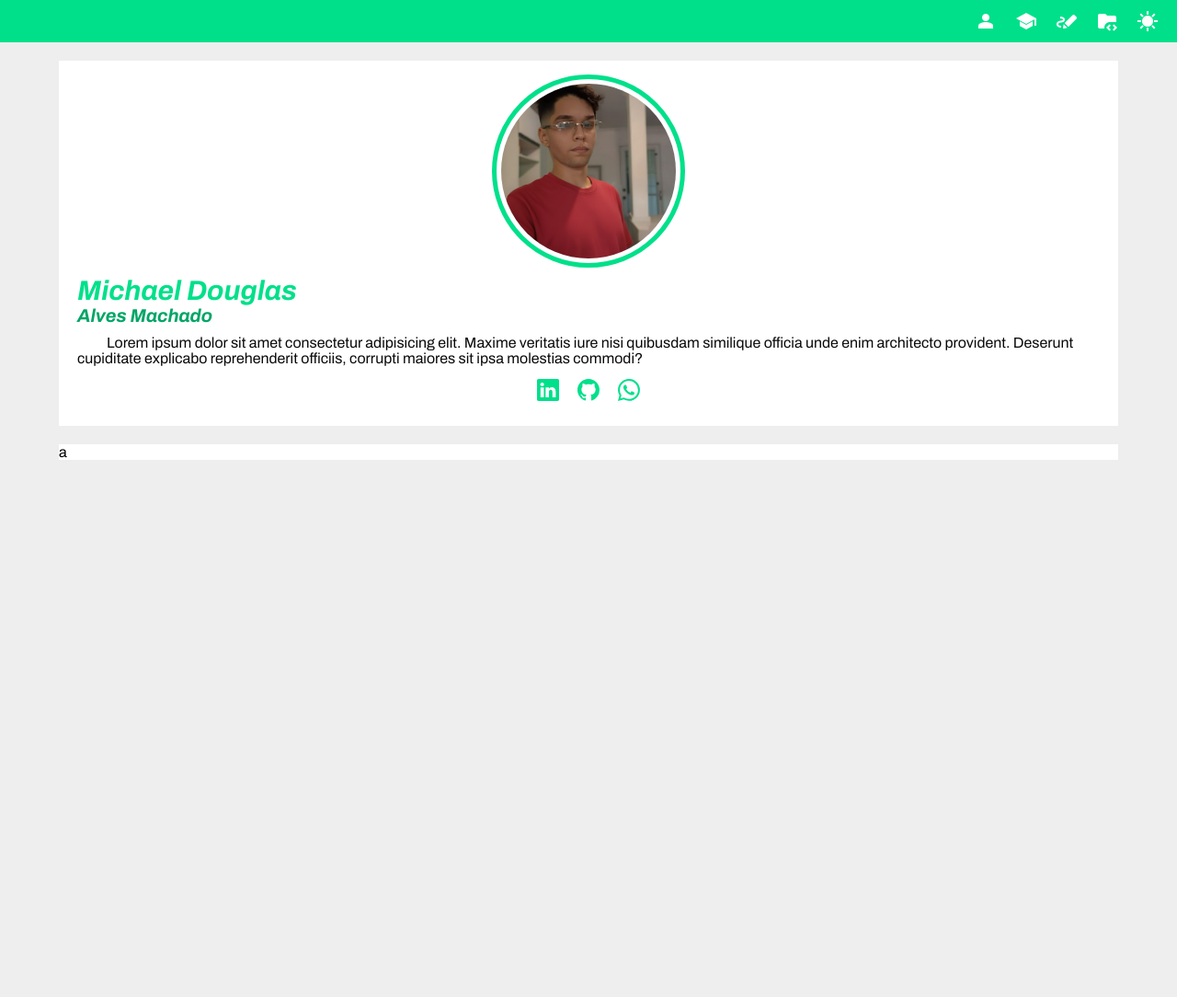
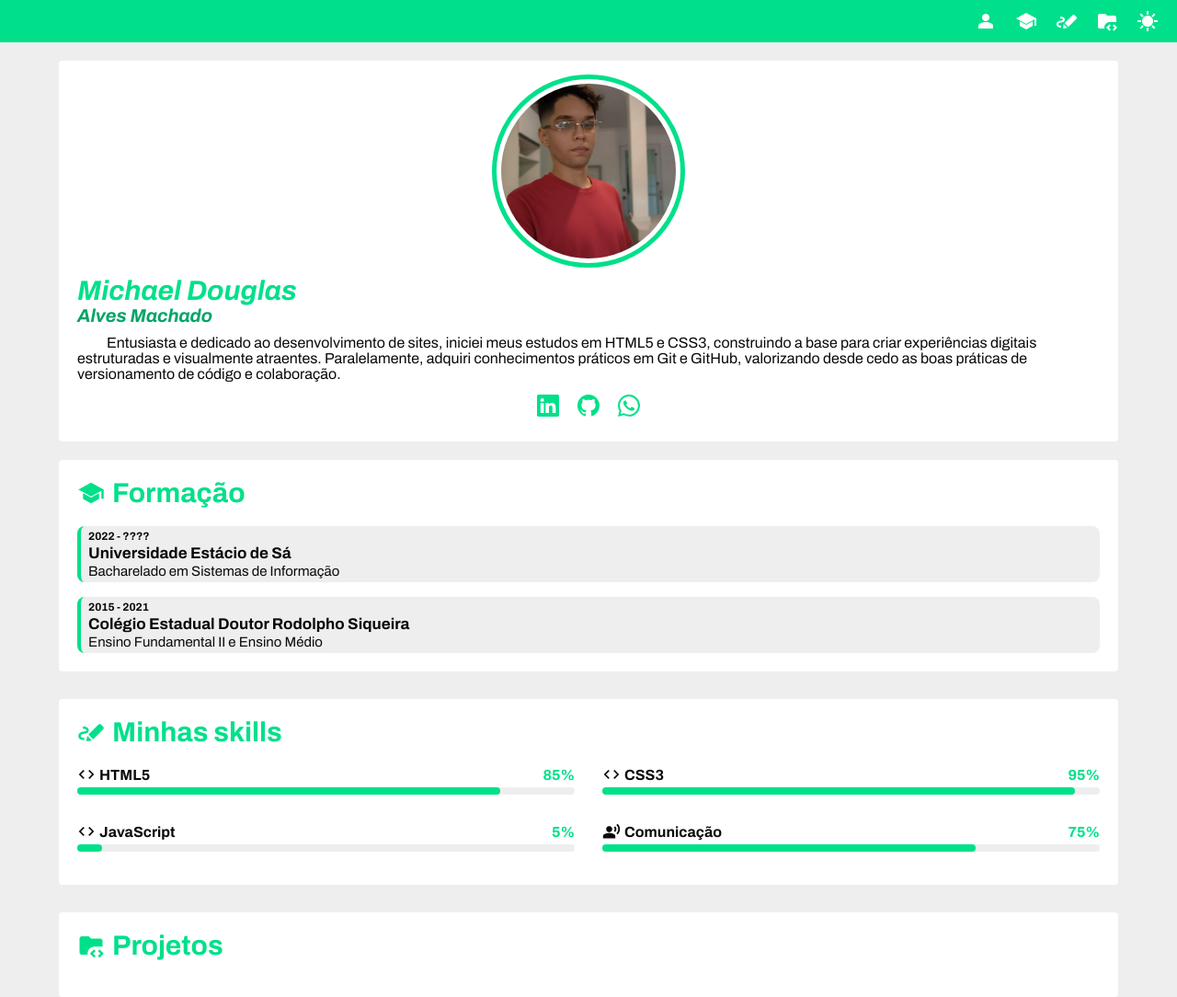
Before and after one commit to alvesmachado/conheca-me, a plain HTML site: page index.html in a window 1280 px wide. Shown: the whole page at 92% size. Before the commit the page ends 800 px from the top, so only its background shows below. Drawn offline with nearby package versions, Linux system fonts and the light colour scheme.

Commit message:
Formações e Skills

```diff
--- a/index.html
+++ b/index.html
@@ -25,7 +25,7 @@
                 <img src="images/perfil.png" alt="">
                 <h1>Michael Douglas</h1>
                 <h2>Alves Machado</h2>
-                <p>Lorem ipsum dolor sit amet consectetur adipisicing elit. Maxime veritatis iure nisi quibusdam similique officia unde enim architecto provident. Deserunt cupiditate explicabo reprehenderit officiis, corrupti maiores sit ipsa molestias commodi?</p>
+                <p>Entusiasta e dedicado ao desenvolvimento de sites, iniciei meus estudos em HTML5 e CSS3, construindo a base para criar experiências digitais estruturadas e visualmente atraentes. Paralelamente, adquiri conhecimentos práticos em Git e GitHub, valorizando desde cedo as boas práticas de versionamento de código e colaboração.</p>
             <div id="social_perfil">
                 <ul>
                     <li>
@@ -49,11 +49,78 @@
                             </svg>
                         </a>
                     </li>
-                </ul>
+                </ul> <!-- Fim#Ul SOCIAL -->
             </div>
         </section>
+
         <section id="detalhe">
-            a
+            <article id="formacaos">
+                <h2><i class="material-symbols-outlined">school</i> Formação</h2>
+                <div class="container">
+                    <div class="item">
+                        <p class="periodo">2015 - 2021</p>
+                        <h3 class="instituicao"> Colégio Estadual Doutor Rodolpho Siqueira</h3>
+                        <p class="curso">Ensino Fundamental II e Ensino Médio</p>
+                    </div>
+                    <div class="item">
+                        <p class="periodo">2022 - ????</p>
+                        <h3 class="instituicao"> Universidade Estácio de Sá</h3>
+                        <p class="curso">Bacharelado em Sistemas de Informação</p>
+                    </div>
+                </div>
+            </article> <!-- Fim#Article FORMAÇÃO -->
+            <article id="skills">
+                <h2><i class="material-symbols-outlined">stylus_note</i> Minhas skills</h2>
+                <div class="container">
+                    <div class="item">
+                        <div class="info">
+                            <span><i class="material-symbols-outlined">code</i><span class="nome">HTML5</span></span>
+                            <span class="porcent">85%</span>
+                        </div>
+                        <div class="barra">
+                            <div class="progress" style="width: 85%;">
+                            </div>
+                        </div>
+                    </div>
+
+                    <div class="item">
+                        <div class="info">
+                            <span><i class="material-symbols-outlined">code</i><span class="nome">CSS3</span></span>
+                            <span class="porcent">95%</span>
+                        </div>
+                        <div class="barra">
+                            <div class="progress" style="width: 95%;">
+                            </div>
+                        </div>
+                    </div>
+
+                    <div class="item">
+                        <div class="info">
+                            <span><i class="material-symbols-outlined">code</i><span class="nome">JavaScript</span></span>
+                            <span class="porcent">5%</span>
+                        </div>
+                        <div class="barra">
+                            <div class="progress" style="width: 5%;">
+                            </div>
+                        </div>
+                    </div>
+
+                    <div class="item">
+                        <div class="info">
+                            <span><i class="material-symbols-outlined">record_voice_over</i><span class="nome">Comunicação</span></span>
+                            <span class="porcent">75%</span>
+                        </div>
+                        <div class="barra">
+                            <div class="progress" style="width: 75%;">
+                            </div>
+                        </div>
+                    </div>
+                </div>
+            </article> <!-- Fim#Article SKILLS -->
+            <article id="projetos">
+                <h2><i class="material-symbols-outlined">folder_code</i> Projetos</h2>
+
+            </article> <!-- Fim#Article PROJETOS -->
         </section>
     </main>
     <footer>
--- a/styles/style.css
+++ b/styles/style.css
@@ -79,13 +79,11 @@ main {
     gap: 20px;
 }
 
-main section {
+#content_perfil {
+    background-color: var(--color-3);
+    padding: 20px;
     grid-column: 2 / 3;
-    background-color: var(--color-3);
-}
-
-#content_perfil {
-    padding: 20px;
+    border-radius: 4px;
 }
 
 #content_perfil img {
@@ -130,14 +128,156 @@ main section {
 
 #social_perfil svg {
     height: 32px;
+    transition: transform 0.5s ease;
 }
 
 #social_perfil a {
     color: var(--color-1);
     margin: 0px 10px;
-    transition: color 0.5s ease;
+    transition: color 0.5s ease, transform 0.5s ease;
 }
 
 #social_perfil a:hover {
     color: var(--color-2);
 }
+
+#social_perfil a:hover > svg {
+    transform: rotate(360deg);
+}
+
+/* detalhe */
+
+#detalhe {
+    grid-column: 2 / 3;
+    display: grid;
+    grid-template-columns: 1fr;
+    gap: 30px;
+}
+
+#detalhe > article {
+    background-color: var(--color-3);
+    padding: 20px;
+    border-radius: 4px;
+}
+
+#detalhe article > h2 {
+    color: var(--color-1);
+    font-size: 30px;
+    display: flex;
+    align-items: center;
+    gap: 8px;
+    margin-bottom: 20px;
+}
+
+#detalhe h2 > .material-symbols-outlined{
+    font-size: 30px;
+    transition: transform 0.5s ease;
+}
+
+#detalhe > article:hover > h2 > .material-symbols-outlined{
+    transform: rotate(360deg);
+}
+
+/* Formações */
+
+#formacaos .container {
+    display: flex;
+    flex-direction: column-reverse;
+    gap: 16px;
+}
+
+#formacaos .item {
+    background-color: var(--color-4);
+    padding:4px 0px 4px 8px;
+    border-left: 4px solid var(--color-1);
+    border-radius: 8px;
+    transition: border-left 0.5s ease;
+}
+
+#formacaos .item:hover {
+    border-left: 12px solid var(--color-2);
+}
+
+#formacaos .item > .periodo {
+    font-size: 12px;
+    font-weight: bold;
+    color: var(--color-5);
+}
+
+#formacaos .item > .instituicao {
+    font-size: 17px;
+    font-weight: bold;
+    color: var(--color-5);
+}
+
+#formacaos .item > .curso {
+    font-size: 15px;
+    font-weight: normal;
+    color: var(--color-5);
+}
+
+#formacaos h3 {
+    margin: 2px 0px;
+}
+/* Skills */
+
+#skills .container {
+    display: grid;
+    grid-template-columns: 1fr;
+    gap: 30px;
+    padding-bottom: 16px;
+}
+
+#skills .info {
+    display: flex;
+    justify-content: space-between;
+    margin-bottom: 4px;
+}
+
+#skills .info > span {
+    display: flex;
+    align-items: center;
+    gap: 4px;
+}
+
+#skills span > .nome {
+    font-size: 16px;
+    font-weight:bold;
+    color: var(--color-5);
+}
+
+#skills span > .material-symbols-outlined {
+    font-size: 20px;
+    font-weight:bold;
+    color: var(--color-5);
+}
+
+#skills .porcent {
+    font-size: 16px;
+    font-weight:bold;
+    color: var(--color-1);
+}
+
+#skills .barra {
+    height: 8px;
+    width: 100%;
+    background-color: var(--color-4);
+    border-radius: 4px;
+    overflow: hidden;
+}
+
+#skills .progress {
+    height: 100%;
+    background-color: var(--color-1);
+    border-top-right-radius: 4px;
+    border-bottom-right-radius: 4px;
+
+}
+
+/* MUDAR ISSO PARA UM CSS DE DESKTOP */
+
+@media screen and (min-width: 780px) {
+    #skills .container {
+    grid-template-columns: 1fr 1fr;
+}
+}
```
